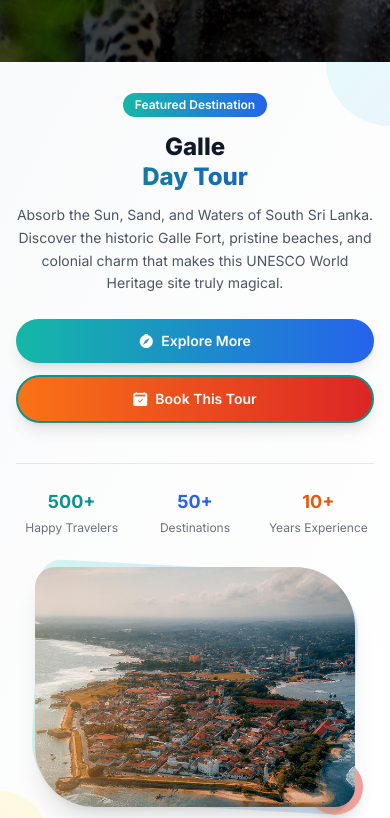
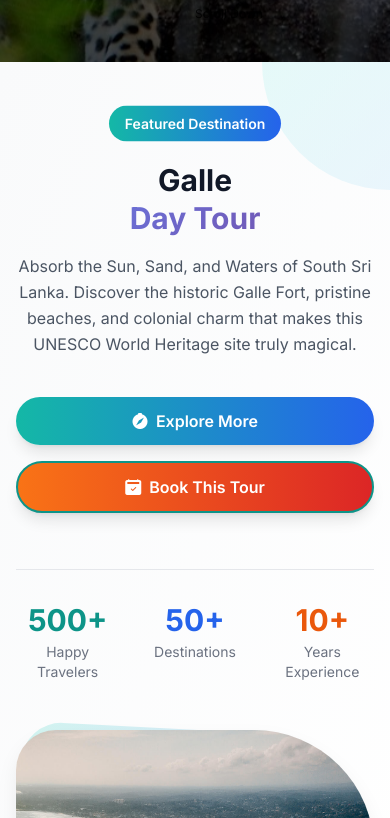
Before and after one commit to nathija-nimantha/Nimantha-Tours, a React (Vite) app in the folder frontend/: page / in a window 390 px wide. Shown: the part 846-1664 px from the top of the page. Built offline with nearby package versions, Linux system fonts and the light colour scheme; a web font is replaced by a local one.

Commit message:
feat: refactor HomeHero component for improved layout, styling, and image handling

```diff
--- a/frontend/src/components/home/HomeHero.tsx
+++ b/frontend/src/components/home/HomeHero.tsx
@@ -1,95 +1,86 @@
 import { Link } from "react-router-dom"
-import galleImage from "../../../src/assets/img/card-Galle.jpg"
+import galleImage from "../../assets/img/card-Galle.jpg"
 import React from "react"
 
 const HomeHero = () => {
   return (
-      <section className="relative bg-gradient-to-br from-gray-50 to-white py-8 sm:py-12 md:py-16 lg:py-20 overflow-hidden">
+    <section className="relative bg-gradient-to-br from-gray-50 to-white section-padding overflow-hidden">
       {/* Background decorative elements */}
-        <div className="absolute top-0 right-0 w-32 h-32 sm:w-48 sm:h-48 md:w-64 md:h-64 bg-gradient-to-br from-teal-100 to-blue-100 rounded-full opacity-50 -translate-y-16 translate-x-16 sm:-translate-y-24 sm:translate-x-24 md:-translate-y-32 md:translate-x-32"></div>
-        <div className="absolute bottom-0 left-0 w-24 h-24 sm:w-36 sm:h-36 md:w-48 md:h-48 bg-gradient-to-tr from-orange-100 to-yellow-100 rounded-full opacity-50 translate-y-12 -translate-x-12 sm:translate-y-18 sm:-translate-x-18 md:translate-y-24 md:-translate-x-24"></div>
+      <div className="absolute top-0 right-0 w-64 h-64 bg-gradient-to-br from-teal-100 to-blue-100 rounded-full opacity-50 -translate-y-32 translate-x-32"></div>
+      <div className="absolute bottom-0 left-0 w-48 h-48 bg-gradient-to-tr from-orange-100 to-yellow-100 rounded-full opacity-50 translate-y-24 -translate-x-24"></div>
 
-        <div className="container mx-auto px-4 sm:px-6 lg:px-16 relative z-10">
-          <div className="flex flex-col lg:flex-row items-center justify-between gap-8 lg:gap-12 xl:gap-16">
+      <div className="container-modern relative z-10">
+        <div className="flex flex-col lg:flex-row items-center justify-between gap-12 xl:gap-16">
           {/* Image Section */}
           <div className="w-full lg:w-1/2 flex justify-center order-2 lg:order-1">
-              <div className="relative w-full max-w-xs sm:max-w-sm md:max-w-md lg:max-w-lg xl:max-w-xl group">
+            <div className="relative w-full max-w-md lg:max-w-lg xl:max-w-xl group">
               {/* Background decoration */}
-                <div className="absolute inset-0 bg-gradient-to-r from-teal-400 to-blue-500 rounded-tr-[60px] sm:rounded-tr-[80px] md:rounded-tr-[100px] lg:rounded-tr-[120px] xl:rounded-tr-[150px] rounded-tl-[20px] sm:rounded-tl-[25px] md:rounded-tl-[30px] lg:rounded-tl-[40px] xl:rounded-tl-[50px] rounded-br-[20px] sm:rounded-br-[25px] md:rounded-br-[30px] lg:rounded-br-[40px] xl:rounded-br-[50px] rounded-bl-[60px] sm:rounded-bl-[80px] md:rounded-bl-[100px] lg:rounded-bl-[120px] xl:rounded-bl-[150px] opacity-20 transform rotate-3 group-hover:rotate-6 transition-transform duration-500"></div>
+              <div className="absolute inset-0 bg-gradient-to-r from-teal-400 to-blue-500 rounded-tr-[120px] rounded-tl-[40px] rounded-br-[40px] rounded-bl-[120px] opacity-20 transform rotate-3 group-hover:rotate-6 transition-transform duration-500"></div>
 
               <img
                 src={galleImage || "/placeholder.svg"}
                 alt="Galle Fort - Historic Dutch colonial architecture"
-                    className="w-full h-auto rounded-tr-[60px] sm:rounded-tr-[80px] md:rounded-tr-[100px] lg:rounded-tr-[120px] xl:rounded-tr-[150px] rounded-tl-[20px] sm:rounded-tl-[25px] md:rounded-tl-[30px] lg:rounded-tl-[40px] xl:rounded-tl-[50px] rounded-br-[20px] sm:rounded-br-[25px] md:rounded-br-[30px] lg:rounded-br-[40px] xl:rounded-br-[50px] rounded-bl-[60px] sm:rounded-bl-[80px] md:rounded-bl-[100px] lg:rounded-bl-[120px] xl:rounded-bl-[150px] shadow-xl sm:shadow-2xl transform transition-all duration-500 hover:scale-105 relative z-10 object-cover"
-                    style={{ aspectRatio: "4/3" }}
+                className="w-full h-auto rounded-tr-[120px] rounded-tl-[40px] rounded-br-[40px] rounded-bl-[120px] shadow-modern transform transition-all duration-500 hover:scale-105 relative z-10 object-cover aspect-photo"
                 loading="lazy"
               />
 
-                {/* Floating badge - responsive sizing */}
-                <div className="absolute -bottom-2 -right-2 sm:-bottom-3 sm:-right-3 md:-bottom-4 md:-right-4 w-14 h-14 sm:w-16 sm:h-16 md:w-20 md:h-20 lg:w-24 lg:h-24 bg-gradient-to-r from-orange-400 to-red-500 rounded-full sm:rounded-xl md:rounded-2xl flex items-center justify-center shadow-lg animate-pulse-custom">
-                  <i className="bi bi-geo-alt-fill text-white text-sm sm:text-base md:text-lg lg:text-xl xl:text-2xl"></i>
+              {/* Floating badge */}
+              <div className="absolute -bottom-4 -right-4 w-20 h-20 bg-gradient-to-r from-orange-400 to-red-500 rounded-2xl flex items-center justify-center shadow-lg animate-pulse-custom">
+                <i className="bi bi-geo-alt-fill text-white text-2xl"></i>
               </div>
             </div>
           </div>
 
           {/* Content Section */}
-            <div className="w-full lg:w-1/2 text-center lg:text-left order-1 lg:order-2 space-y-4 sm:space-y-6">
-              <div className="animate-fadeInUp space-y-3 sm:space-y-4">
-              <span className="inline-block bg-gradient-to-r from-teal-500 to-blue-600 text-white text-xs sm:text-sm font-semibold px-3 py-1 sm:px-4 sm:py-2 rounded-full animate-bounce-custom">
+          <div className="w-full lg:w-1/2 text-center lg:text-left order-1 lg:order-2 space-y-6">
+            <div className="animate-fadeInUp space-y-4">
+              <span className="inline-block bg-gradient-to-r from-teal-500 to-blue-600 text-white text-sm font-semibold px-4 py-2 rounded-full animate-bounce-custom">
                 Featured Destination
               </span>
 
-                <h1 className="text-2xl sm:text-3xl md:text-4xl lg:text-5xl xl:text-6xl font-extrabold leading-tight">
+              <h1 className="heading-primary">
                 <span className="block text-gray-900">Galle</span>
-                  <span className="block bg-gradient-to-r from-teal-600 to-blue-700 bg-clip-text text-transparent">
-                  Day Tour
-                </span>
+                <span className="block gradient-text">Day Tour</span>
               </h1>
 
-                <p className="text-sm sm:text-base md:text-lg lg:text-xl text-gray-600 leading-relaxed max-w-xl mx-auto lg:mx-0">
+              <p className="text-body text-gray-600 max-w-xl mx-auto lg:mx-0">
                 Absorb the Sun, Sand, and Waters of South Sri Lanka. Discover the historic Galle Fort, pristine beaches,
                 and colonial charm that makes this UNESCO World Heritage site truly magical.
               </p>
             </div>
 
             {/* Call to Action Buttons */}
-              <div className="flex flex-col sm:flex-row gap-3 sm:gap-4 md:gap-6 justify-center lg:justify-start pt-2 sm:pt-4">
-                <Link
-                    to="/featuredTours"
-                    className="btn-primary group w-full sm:w-auto min-w-[160px] sm:min-w-[180px] text-center text-sm sm:text-base"
-                >
+            <div className="flex flex-col sm:flex-row gap-4 justify-center lg:justify-start pt-4">
+              <Link to="/featuredTours" className="btn-primary group w-full sm:w-auto min-w-[180px] text-center">
                 <span className="flex items-center justify-center space-x-2">
-                  <i className="bi bi-compass-fill group-hover:animate-spin text-sm sm:text-base"></i>
+                  <i className="bi bi-compass-fill group-hover:animate-spin"></i>
                   <span>Explore More</span>
                 </span>
               </Link>
 
-                <Link
-                    to="/booking"
-                    className="btn-secondary group w-full sm:w-auto min-w-[160px] sm:min-w-[180px] text-center text-sm sm:text-base"
-                >
+              <Link to="/booking" className="btn-secondary group w-full sm:w-auto min-w-[180px] text-center">
                 <span className="flex items-center justify-center space-x-2">
-                  <i className="bi bi-calendar2-check-fill group-hover:animate-bounce text-sm sm:text-base"></i>
+                  <i className="bi bi-calendar2-check-fill group-hover:animate-bounce"></i>
                   <span>Book This Tour</span>
                 </span>
               </Link>
             </div>
 
-              {/* Stats Section - Fully responsive */}
-              <div className="pt-6 sm:pt-8 md:pt-10 lg:pt-8">
-                <div className="border-t border-gray-200 pt-6 sm:pt-8">
-                  <div className="grid grid-cols-3 gap-3 sm:gap-4 md:gap-6">
+            {/* Stats Section */}
+            <div className="pt-8">
+              <div className="border-t border-gray-200 pt-8">
+                <div className="grid grid-cols-3 gap-6">
                   <div className="text-center lg:text-left">
-                      <div className="text-lg sm:text-xl md:text-2xl lg:text-3xl font-bold text-teal-600 mb-1">500+</div>
-                      <div className="text-xs sm:text-sm text-gray-500 leading-tight">Happy Travelers</div>
+                    <div className="text-3xl font-bold text-teal-600 mb-1">500+</div>
+                    <div className="text-sm text-gray-500">Happy Travelers</div>
                   </div>
                   <div className="text-center lg:text-left">
-                      <div className="text-lg sm:text-xl md:text-2xl lg:text-3xl font-bold text-blue-600 mb-1">50+</div>
-                      <div className="text-xs sm:text-sm text-gray-500 leading-tight">Destinations</div>
+                    <div className="text-3xl font-bold text-blue-600 mb-1">50+</div>
+                    <div className="text-sm text-gray-500">Destinations</div>
                   </div>
                   <div className="text-center lg:text-left">
-                      <div className="text-lg sm:text-xl md:text-2xl lg:text-3xl font-bold text-orange-600 mb-1">10+</div>
-                      <div className="text-xs sm:text-sm text-gray-500 leading-tight">Years Experience</div>
+                    <div className="text-3xl font-bold text-orange-600 mb-1">10+</div>
+                    <div className="text-sm text-gray-500">Years Experience</div>
                   </div>
                 </div>
               </div>
```
Lines whose indentation alone changed are shown as unchanged.
